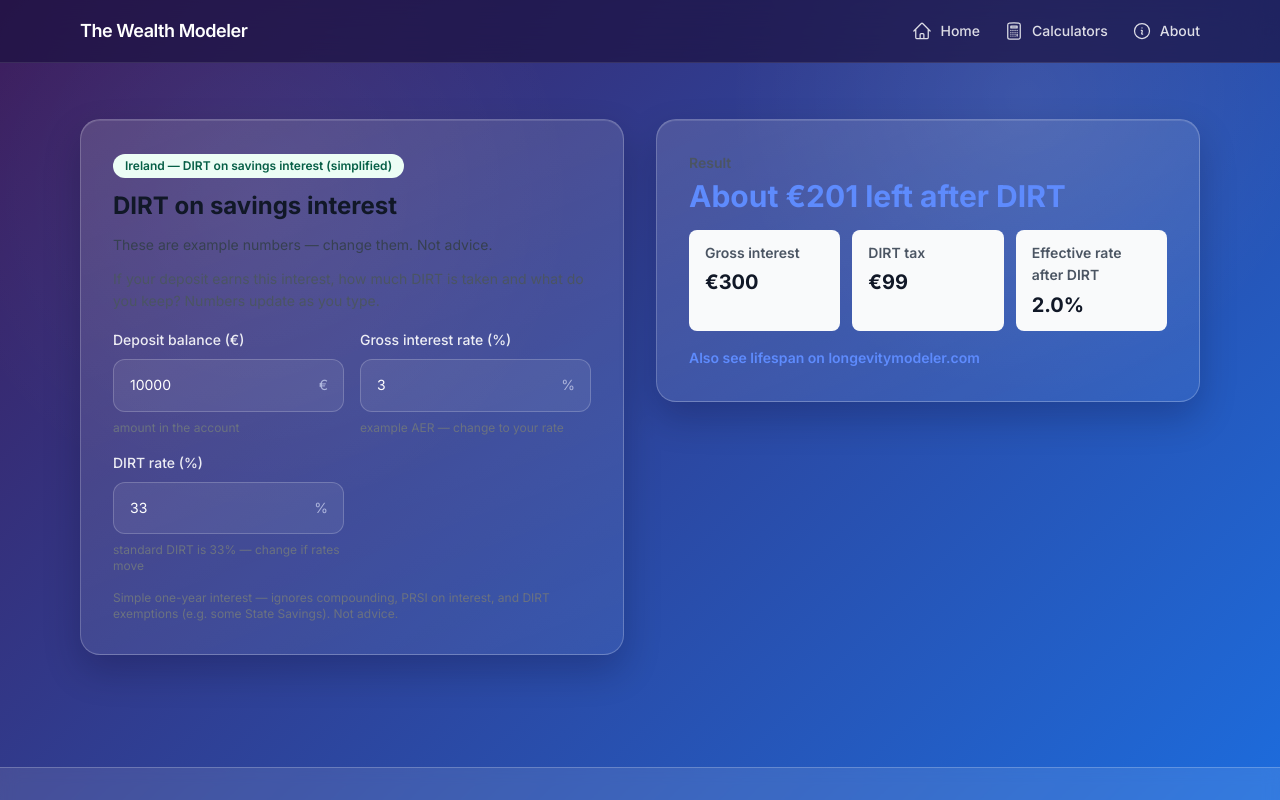
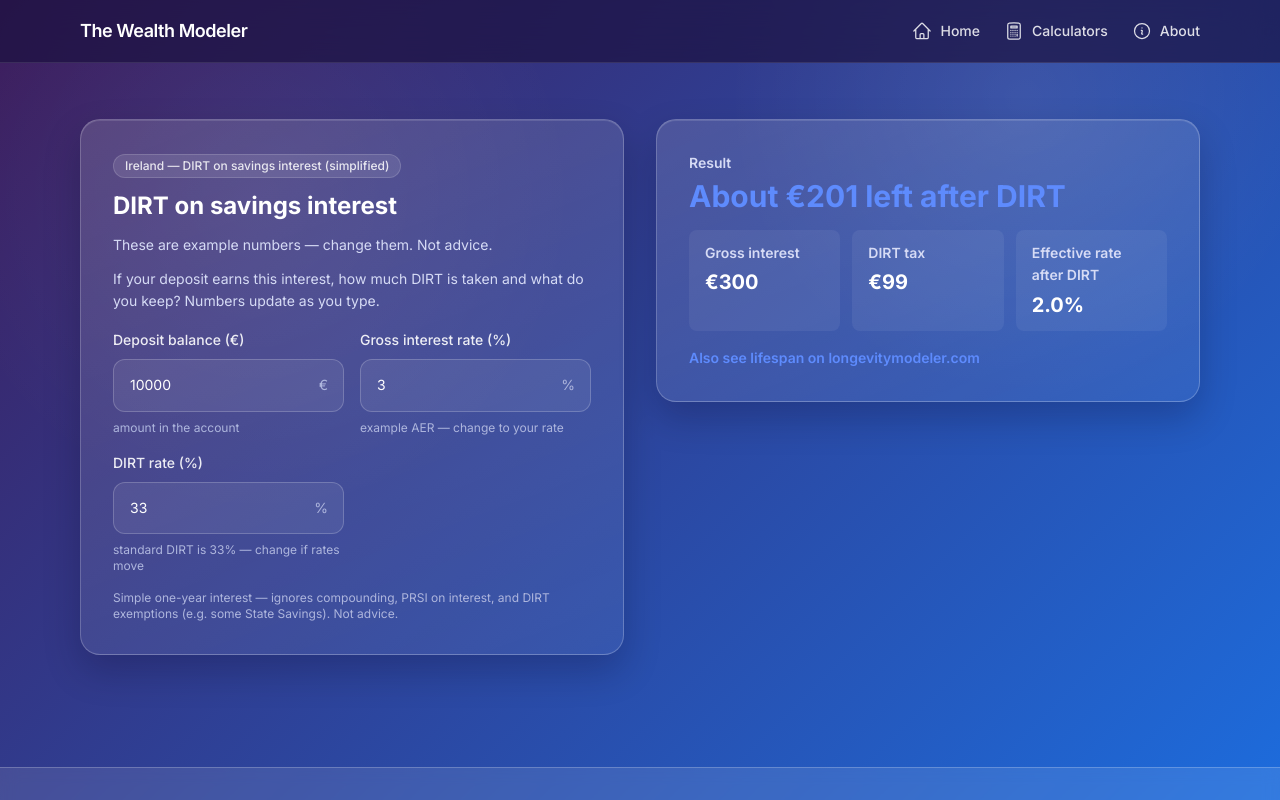
Before and after one commit to alexcanchaya-dotcom/thewealthmodeler, a Next.js app: page /calculators/dirt-savings-interest in a window 1280 px wide. Shown: the top 800 px of the page. Built offline with nearby package versions, Linux system fonts and the light colour scheme.

Commit message:
Apply calm shell tokens to DIRT page (badge, glass text colours)

```diff
--- a/src/app/calculators/dirt-savings-interest/page.tsx
+++ b/src/app/calculators/dirt-savings-interest/page.tsx
@@ -66,12 +66,12 @@ export default function DirtSavingsInterestPage() {
     <div className="grid gap-8 lg:grid-cols-2">
       <div className="card space-y-4">
         <div className="space-y-3">
-          <span className="inline-flex w-fit rounded-full bg-emerald-50 px-3 py-1 text-xs font-semibold text-emerald-800">
+          <span className="badge">
             {DIRT_SAVINGS_INTEREST_BADGE}
           </span>
-          <h1 className="text-2xl font-bold text-gray-900">DIRT on savings interest</h1>
-          <p className="mt-1 text-sm text-gray-700">{EXAMPLE_NUMBERS_LINE}</p>
-          <p className="text-sm text-gray-600">
+          <h1 className="text-2xl font-bold text-white">DIRT on savings interest</h1>
+          <p className="mt-1 text-sm text-ink-body">{EXAMPLE_NUMBERS_LINE}</p>
+          <p className="text-sm text-ink-body">
             If your deposit earns this interest, how much DIRT is taken and what do you keep? Numbers update as you
             type.
           </p>
@@ -90,7 +90,7 @@ export default function DirtSavingsInterestPage() {
               error={formState.errors.deposit}
               suffix="€"
             />
-            <p className="text-xs text-gray-500">{DIRT_SAVINGS_INTEREST_DEPOSIT_HINT}</p>
+            <p className="text-xs text-ink-muted">{DIRT_SAVINGS_INTEREST_DEPOSIT_HINT}</p>
           </div>
           <div className="space-y-2">
             <InputField
@@ -104,7 +104,7 @@ export default function DirtSavingsInterestPage() {
               error={formState.errors.grossRatePercent}
               suffix="%"
             />
-            <p className="text-xs text-gray-500">{DIRT_SAVINGS_INTEREST_RATE_HINT}</p>
+            <p className="text-xs text-ink-muted">{DIRT_SAVINGS_INTEREST_RATE_HINT}</p>
           </div>
           <div className="space-y-2">
             <InputField
@@ -118,36 +118,36 @@ export default function DirtSavingsInterestPage() {
               error={formState.errors.dirtRatePercent}
               suffix="%"
             />
-            <p className="text-xs text-gray-500">{DIRT_SAVINGS_INTEREST_DIRT_HINT}</p>
+            <p className="text-xs text-ink-muted">{DIRT_SAVINGS_INTEREST_DIRT_HINT}</p>
           </div>
         </div>
 
-        <p className="text-xs text-gray-500">{DIRT_SAVINGS_INTEREST_FOOTNOTE}</p>
+        <p className="text-xs text-ink-muted">{DIRT_SAVINGS_INTEREST_FOOTNOTE}</p>
       </div>
 
       <div className="space-y-4">
         <div className="card space-y-4">
           <div>
-            <p className="text-sm font-semibold text-gray-600">Result</p>
+            <p className="text-sm font-semibold text-ink-body">Result</p>
             <p className="mt-1 text-3xl font-bold text-primary">{headline}</p>
           </div>
 
           <div className="grid gap-3 sm:grid-cols-3">
-            <div className="rounded-lg bg-gray-50 px-4 py-3">
-              <p className="text-sm font-semibold text-gray-600">Gross interest</p>
-              <p className="mt-1 text-xl font-bold text-gray-900">{formatEuro(result.grossInterest)}</p>
+            <div className="rounded-lg bg-glass-subtle px-4 py-3">
+              <p className="text-sm font-semibold text-ink-body">Gross interest</p>
+              <p className="mt-1 text-xl font-bold text-white">{formatEuro(result.grossInterest)}</p>
             </div>
-            <div className="rounded-lg bg-gray-50 px-4 py-3">
-              <p className="text-sm font-semibold text-gray-600">DIRT tax</p>
-              <p className="mt-1 text-xl font-bold text-gray-900">{formatEuro(result.dirtTax)}</p>
+            <div className="rounded-lg bg-glass-subtle px-4 py-3">
+              <p className="text-sm font-semibold text-ink-body">DIRT tax</p>
+              <p className="mt-1 text-xl font-bold text-white">{formatEuro(result.dirtTax)}</p>
             </div>
-            <div className="rounded-lg bg-gray-50 px-4 py-3">
-              <p className="text-sm font-semibold text-gray-600">Effective rate after DIRT</p>
-              <p className="mt-1 text-xl font-bold text-gray-900">{result.effectiveRatePercent.toFixed(1)}%</p>
+            <div className="rounded-lg bg-glass-subtle px-4 py-3">
+              <p className="text-sm font-semibold text-ink-body">Effective rate after DIRT</p>
+              <p className="mt-1 text-xl font-bold text-white">{result.effectiveRatePercent.toFixed(1)}%</p>
             </div>
           </div>
 
-          <p className="text-sm text-gray-700">
+          <p className="text-sm text-ink-body">
             <a
               href={LONGEVITY_LINK_HREF}
               target="_blank"
```
